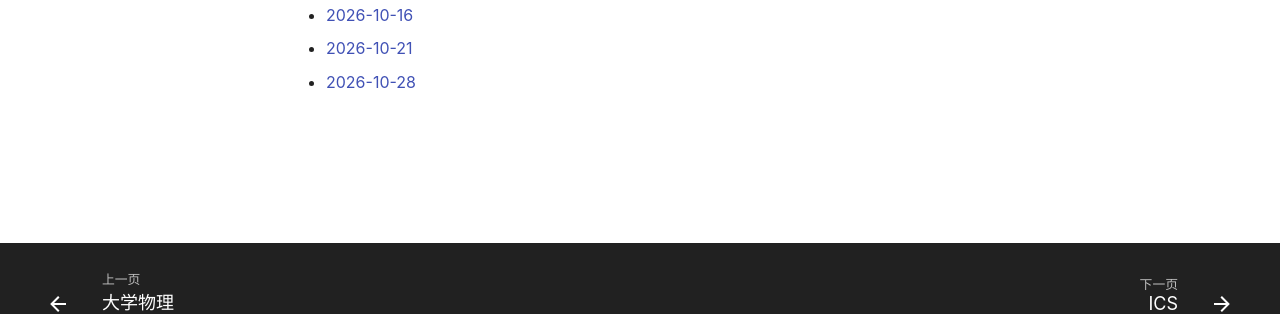
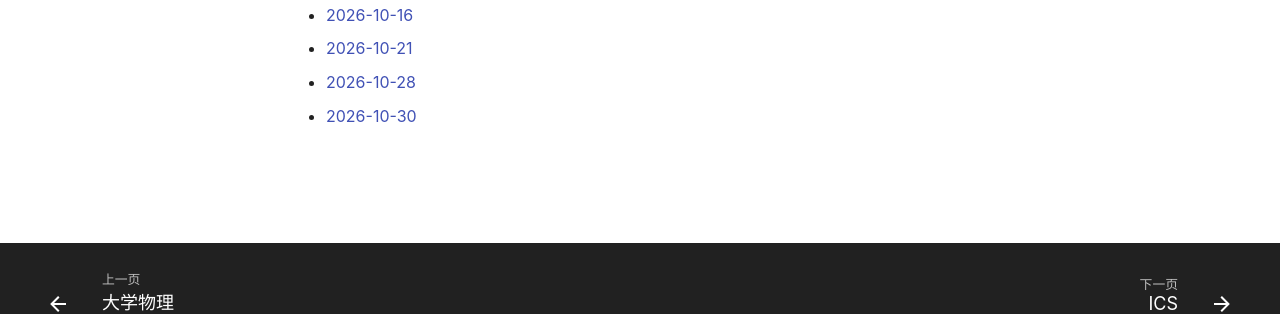
Before and after one commit to Lodpixel/Lec-Notes, an MkDocs documentation site: the page built from docs/课内/概率统计/index.md, in a window 1280 px wide. Shown: the part 495-809 px from the top of the page. Built offline with MkDocs 1.6.1 and Material for MkDocs 9.7.7, drawn with Linux system fonts in a browser that asks for light colours; comment, search, counter and statistics services are not loaded.

Commit message:
Update lecture transcript: docs/课内/概率统计/index.md

```diff
--- a/docs/课内/概率统计/index.md
+++ b/docs/课内/概率统计/index.md
@@ -20,3 +20,5 @@
 - [2026-10-21](2026-10-21.md)
 
 - [2026-10-28](2026-10-28.md)
+
+- [2026-10-30](2026-10-30.md)
```
